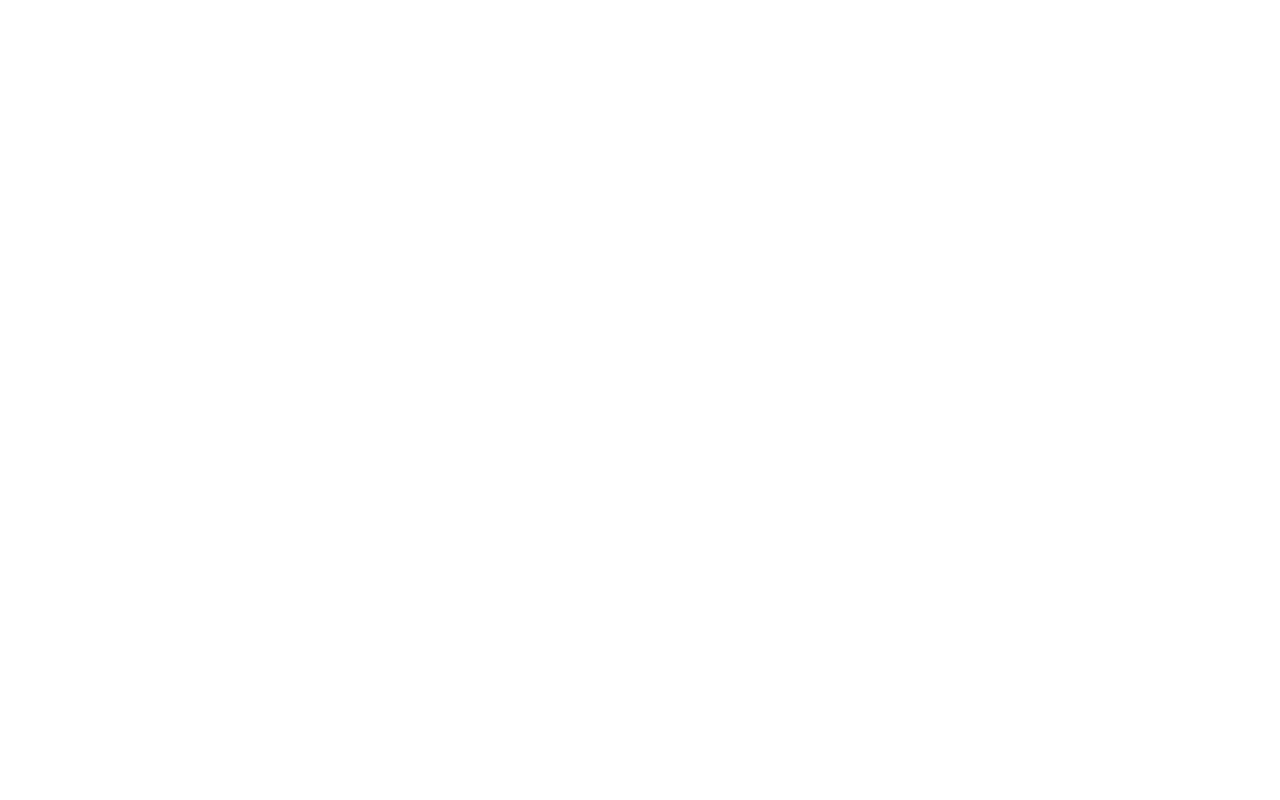
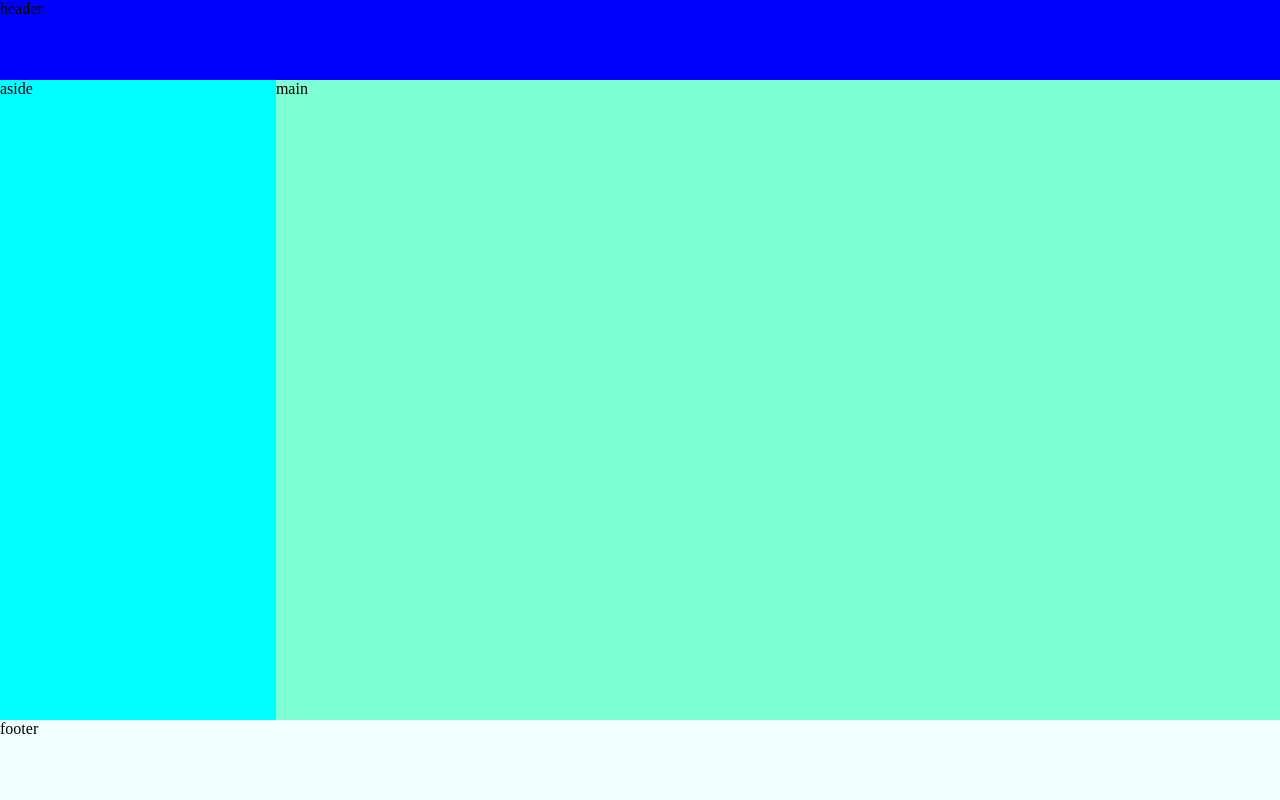
Before and after one commit to DianaPuente/claseDeHtml, a plain HTML site: page index.html in a window 1280 px wide. Drawn offline with Linux system fonts and the light colour scheme.

Commit message:
se creo temple grid

```diff
--- a/index.html
+++ b/index.html
@@ -8,6 +8,11 @@
     <link rel="stylesheet" href="./styles/styles.css">
 </head>
 <body>
-
+    <header>header</header>
+    <aside>aside</aside>
+    <main>main</main>
+    <footer>footer</footer>
 </body>
 </html>
+</body>
+</html>
--- a/styles/styles.css
+++ b/styles/styles.css
@@ -0,0 +1,34 @@
+:root{
+    --w1: auto auto auto auto auto;
+}
+*{
+    box-sizing: border-box;
+    padding: 0;
+    margin: 0;
+}
+body{
+    display: grid;
+    grid-template-columns: var(--w1);
+    width:100vw ;
+    background-color: blueviolet;
+}
+header{
+    grid-column:1 / span 5;
+    height:10vh;
+    background-color: blue;
+}
+aside{
+    grid-column: 1 / span 1;
+    height: 80vh;
+    background-color: aqua;
+}
+main{
+    grid-column:2 / span 4 ;
+    height: 80vh;
+    background-color: aquamarine;
+}
+footer{
+    grid-column: 1/ span 5;
+    height: 10vh;
+    background-color: azure;
+}
```
